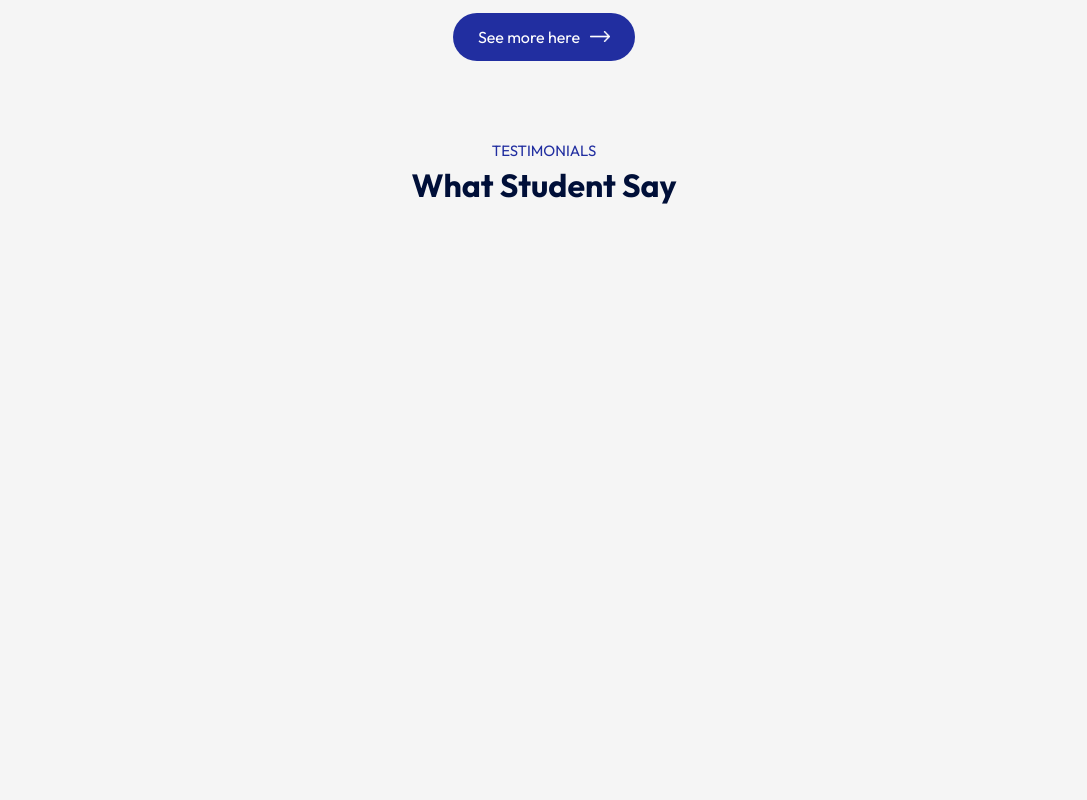
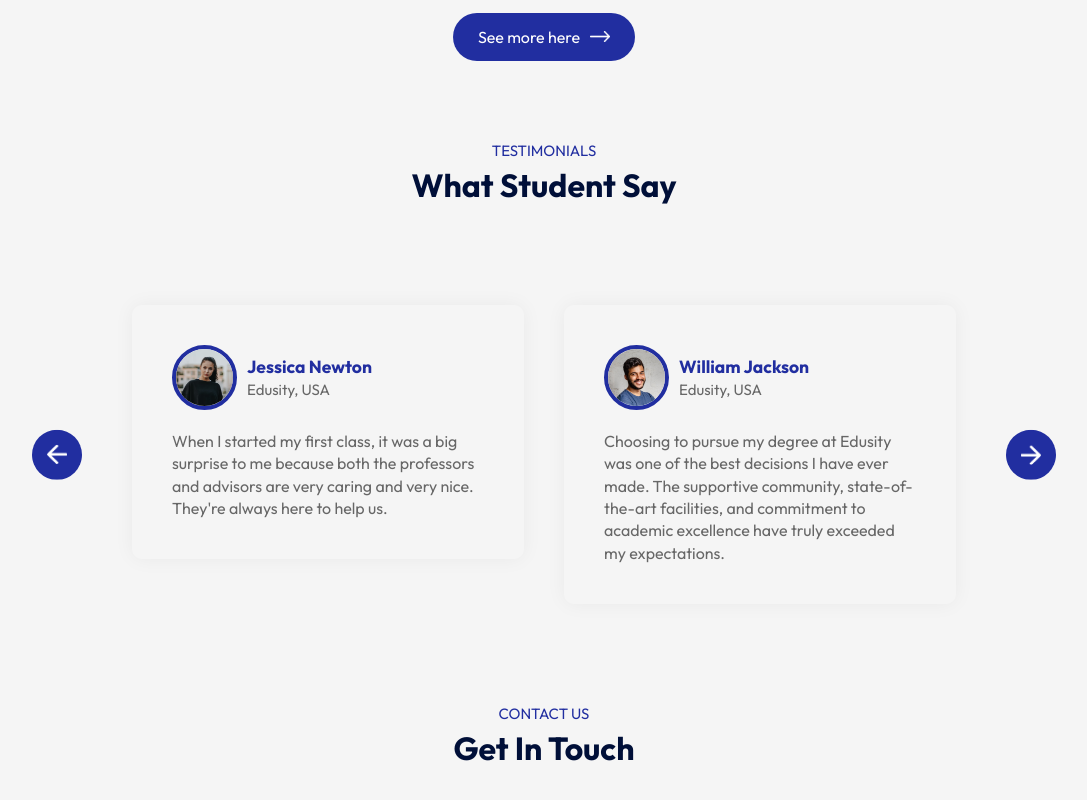
Before and after one commit to Kiril-Lankov/Complete-responsive-website, a React (Vite) app in the folder edu-website/: page / in a window 1280 px wide. Shown: the part 2336-3136 px from the top of the page, without its empty margins (96-1183 px from the left). Before the commit the page ends 2611 px from the top, so only its background shows below. Built offline with nearby package versions, Linux system fonts and the light colour scheme.

Commit message:
component testimonials added and slider made slider moving left and right

```diff
--- a/edu-website/src/App.jsx
+++ b/edu-website/src/App.jsx
@@ -5,6 +5,7 @@
 import Title from "./components/Title/Title";
 import About from "./components/About/About";
 import Campus from "./components/Campus/Campus";
+import Testimonials from "./components/Testimonials/Testimonials";
 
 const App = () => {
   return (
@@ -18,6 +19,8 @@
         <Title subTitle='Gallery' title='Campus Photos'/>
         <Campus/>
         <Title subTitle='TESTIMONIALS' title='What Student Say'/>
+        <Testimonials/>
+        <Title subTitle='Contact Us' title='Get In Touch'/>
       </div>
 
     </div>
--- /dev/null
+++ b/edu-website/src/components/Testimonials/Testimonials.css
@@ -0,0 +1,66 @@
+.testimonials {
+    margin: 80px auto;
+    padding: 0 80px;
+    position: relative  ;
+}
+
+.next-btn, .back-btn {
+    position: absolute;
+    top: 50%;
+    right: 0;
+    transform: translateY(-50%);
+    padding: 15px;
+    width: 50px;
+    border-radius: 50%;
+    cursor: pointer;
+    background: #212ea0;
+
+}
+
+.back-btn {
+    left: 0;
+    right:auto;
+}
+
+.slider {
+    overflow: hidden;
+}
+
+.slider ul {
+    display: flex;
+    width: 200%;
+    overflow-x: hidden;
+    transition: 0.5s;
+
+}
+
+.slider ul li {
+    list-style: none;
+    width: 50%;
+    padding: 20px;
+}
+
+.slide {
+    box-shadow: 0 0 20px rgba(0, 0, 0, 0.05);
+    padding: 40px;
+    border-radius: 10px;
+    color: #676767;
+    line-height: 1.4;
+}
+
+.slide img {
+    width: 65px;
+    border-radius: 50%;
+    margin-right: 10px;
+    border: 4px solid #212ea0;
+}
+.user-info {
+    display: flex;
+    align-items: center;
+    margin-bottom: 20px;
+    font-size: 15px;
+}
+
+.user-info h3 {
+    color: #212ea0;
+}
--- /dev/null
+++ b/edu-website/src/components/Testimonials/Testimonials.jsx
@@ -0,0 +1,108 @@
+import React, { useRef } from "react";
+import "./Testimonials.css";
+import next_icon from "../../assets/next-icon.png";
+import back_icon from "../../assets/back-icon.png";
+import user_1 from "../../assets/user-1.png";
+import user_2 from "../../assets/user-2.png";
+import user_3 from "../../assets/user-3.png";
+import user_4 from "../../assets/user-4.png";2
+const Testimonials = () => {
+// making slider moving
+    const slider = useRef();
+    let tx = 0;
+
+    const slideForward = () => {
+if (tx > -50) {
+    tx -= 25;
+}
+slider.current.style.transform = `translateX(${tx}%)`;
+    }
+
+
+    const slideBackward = () => {
+        if (tx < 0) {
+            tx += 25
+        }
+slider.current.style.transform = `translateX(${tx}%)`;
+    }
+
+    return (
+        <div className="testimonials">
+            <img src={next_icon} alt='' className="next-btn" onClick={slideForward}/>
+            <img src={back_icon} alt='' className="back-btn" onClick={slideBackward}/>
+            <div className="slider">
+                <ul ref={slider}>
+                    <li>
+                        <div className="slide">
+                            <div className="user-info">
+                                <img src={user_1} alt="" />
+                                <div>
+                                    <h3>Jessica Newton  </h3>
+                                    <span>Edusity, USA</span>
+                                </div>
+                            </div>
+                            <p>
+                                When I started my first class, it was a big surprise to me because both the professors
+                                 and advisors are very caring and very nice.
+                                 They're always here to help us.
+                            </p>
+                        </div>
+                    </li>
+                    <li>
+                        <div className="slide">
+                            <div className="user-info">
+                                <img src={user_2} alt="" />
+                                <div>
+                                    <h3>William Jackson</h3>
+                                    <span>Edusity, USA</span>
+                                </div>
+                            </div>
+                            <p>
+                                Choosing to pursue my degree at Edusity was one of
+                                the best decisions I have ever made.
+                                The supportive community, state-of-the-art facilities,
+                                and commitment to academic excellence have truly exceeded
+                                my expectations.
+                            </p>
+                        </div>
+                    </li>
+                    <li>
+                        <div className="slide">
+                            <div className="user-info">
+                                <img src={user_3} alt="" />
+                                <div>
+                                    <h3>Amanda Peterson</h3>
+                                    <span>Edusity, USA</span>
+                                </div>
+                            </div>
+                            <p>
+                            Our advisor is really nice, and is really concerned about us.
+                             She asks about our lives, classes, and studies.
+                            It's quite comfortable to study here.
+                            </p>
+                        </div>
+                    </li>
+                    <li>
+                        <div className="slide">
+                            <div className="user-info">
+                                <img src={user_4} alt="" />
+                                <div>
+                                    <h3>Christopher Boid</h3>
+                                    <span>Edusity, USA</span>
+                                </div>
+                            </div>
+                            <p>
+                            I enjoy the topics of discussion in my courses.
+                             Centring social justice within education allows for an interdisciplinary,
+                            critical approach toward education to inform better
+                            education practice, thought, pedagogy, theory, and more.
+                            </p>
+                        </div>
+                    </li>
+                </ul>
+            </div>
+
+        </div>
+    )
+}
+export default Testimonials;
```
Also changed, not shown: 1 other file (tests, documents, lock files or other folders).
